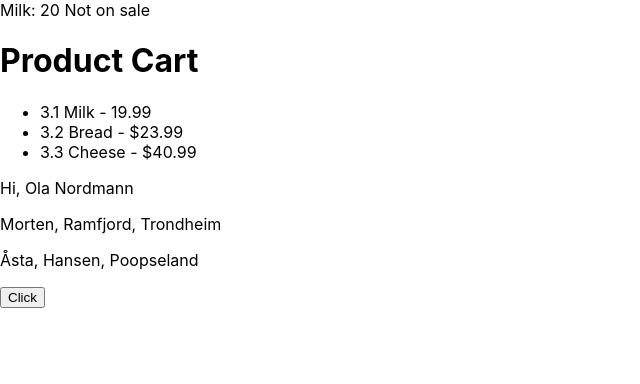
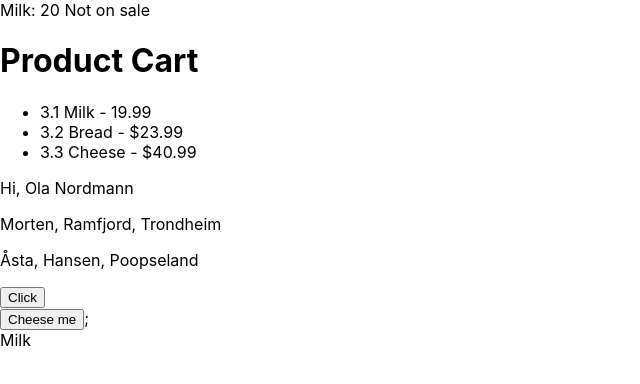
Before and after one commit to Ramsnes/fed-frameworks, a React (Create React App) app: page / in a window 1280 px wide. Shown: the top 384 px of the page, without its empty margins (0-640 px from the left). Built offline with nearby package versions, Linux system fonts and the light colour scheme.

Commit message:
finish M1L5

```diff
--- a/src/App.js
+++ b/src/App.js
@@ -3,6 +3,7 @@ import JSXComponent from "./lesson-tasks-frameworks/Module-1/01-JSX/App";
 import ComponentsComponent from "./lesson-tasks-frameworks/Module-1/02-components/App";
 import PropsComponent from "./lesson-tasks-frameworks/Module-1/03-props/App";
 import EventsComponent from "./lesson-tasks-frameworks/Module-1/04-events/App";
+import StateComponent from "./lesson-tasks-frameworks/Module-1//05-state/App";
 
 const greeting = React.createElement("div", {}, "Hello, world!");
 
@@ -22,6 +23,7 @@ function App() {
       <ComponentsComponent />
       <PropsComponent />
       <EventsComponent />
+      <StateComponent />
     </div>
   );
 }
--- a/src/lesson-tasks-frameworks/Module-1/05-state/App.js
+++ b/src/lesson-tasks-frameworks/Module-1/05-state/App.js
@@ -4,11 +4,9 @@
 // Call this component in <App>.
 /* <Product /> */
 
-
 // Create a state called productTitle and pass it into your Product component. Give this state the initial value of “Milk”.
 /* Make a variable inside App(), set name as "productTitle", and "get" before as mentioned in lesson. Then set the default value as "Milk", as instructed*/
 
-YOU ARE HERE
 // Create a button element with a function called onButtonClick. This function must change the productTitle state to “Cheese”. Tip: Use the setter returned useState, which should have been called setProductTitle.
 
 // Your Product component should now display “Cheese” when the button is clicked.
@@ -16,17 +14,22 @@ YOU ARE HERE
 import { useState } from "react";
 
 // Component
-function Product() {
-  <div></div>;
+function Product({ title }) {
+  return <div>{title}</div>;
 }
 
-function onButtonClick() {
-    // Make button do something
+function onButtonClick(setProductTitle) {
+  setProductTitle("Cheese");
 }
 
 function App() {
-    const [productTitle, setProductTitle] = useState("Milk");
-    return (
-        <button onButtonClick={() => onButtonClick} ></button>
-    )
+  const [productTitle, setProductTitle] = useState("Milk");
+  return (
+    <div>
+      <button onClick={() => onButtonClick(setProductTitle)}>Cheese me</button>;
+      <Product title={productTitle} />
+    </div>
+  );
 }
+
+export default App;
```
